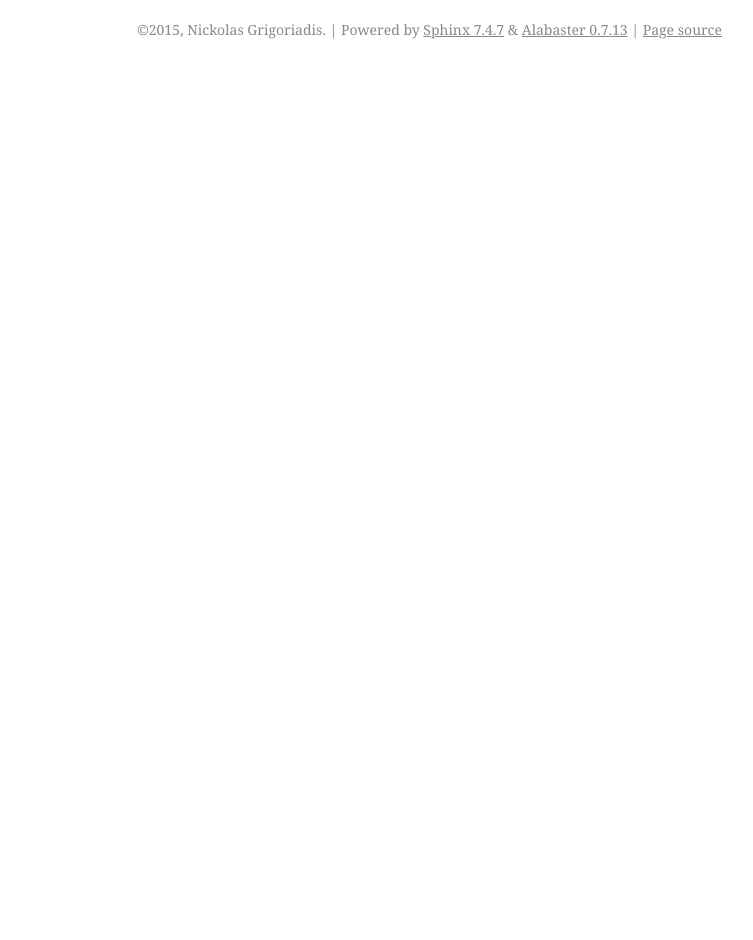
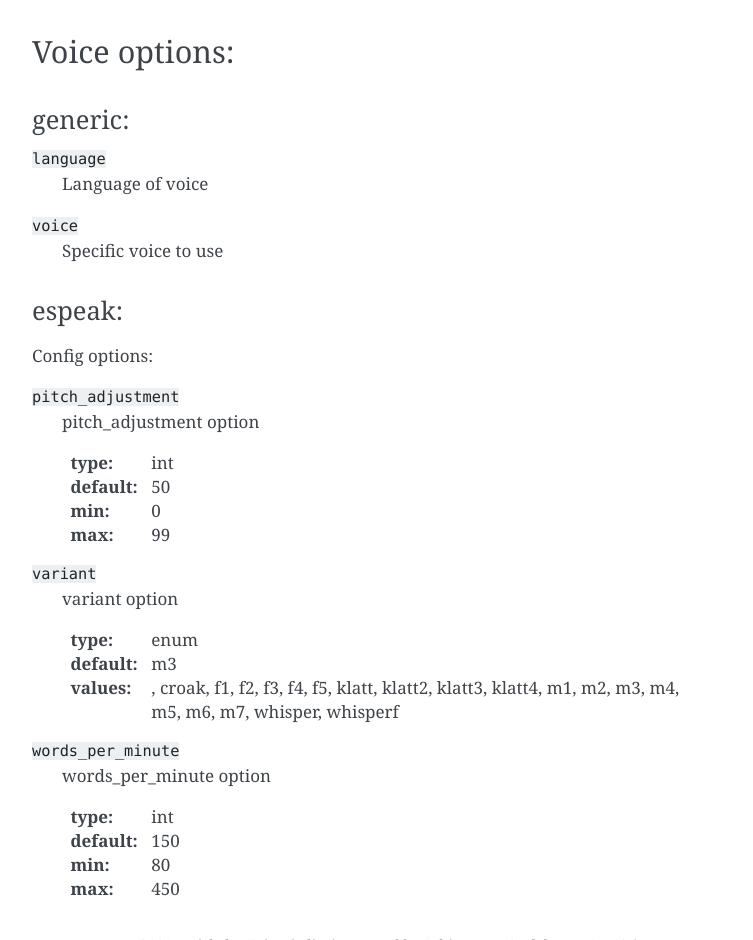
Before and after one commit to grigi/talkey, a Sphinx documentation site: the page built from docs/usage.rst, in a window 1280 px wide and 1400 px high, scrolled down 1224 px. Shown: the part 460-1400 px from the top of the window, without its empty margins (388-1141 px from the left). Built offline with Sphinx 7.4.7, drawn with Linux system fonts in a browser that asks for light colours; before the commit the page ends 1753 px from its top, so only the background shows below that; some of the changed text lies outside the part shown.

Commit message:
docs update

```diff
--- a/docs/usage.rst
+++ b/docs/usage.rst
@@ -41,3 +41,41 @@
 google:
 ^^^^^^^
 .. autoclass:: talkey.engines.GoogleTTS
+
+
+Voice options:
+--------------
+
+generic:
+^^^^^^^^
+
+``language``
+    Language of voice
+
+``voice``
+    Specific voice to use
+
+espeak:
+^^^^^^^
+Config options:
+
+``pitch_adjustment``
+    pitch_adjustment option
+
+    :type: int
+    :default: 50
+    :min: 0
+    :max: 99
+``variant``
+    variant option
+
+    :type: enum
+    :default: m3
+    :values: , croak, f1, f2, f3, f4, f5, klatt, klatt2, klatt3, klatt4, m1, m2, m3, m4, m5, m6, m7, whisper, whisperf
+``words_per_minute``
+    words_per_minute option
+
+    :type: int
+    :default: 150
+    :min: 80
+    :max: 450
```
Also changed, not shown: README.rst (+6 -2 lines), docs/getting_started.rst (+16 -12 lines), 2 other files.
